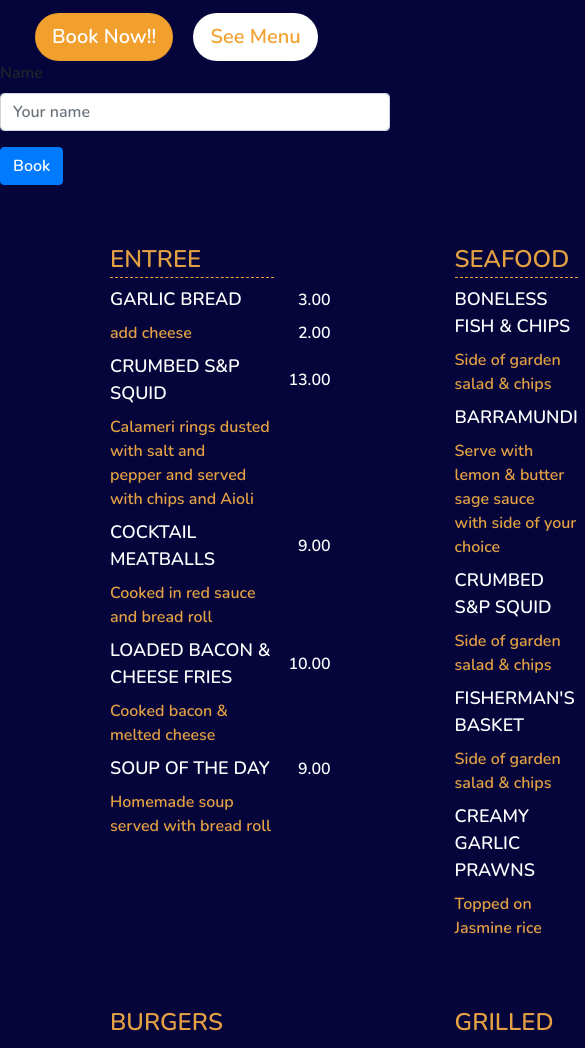
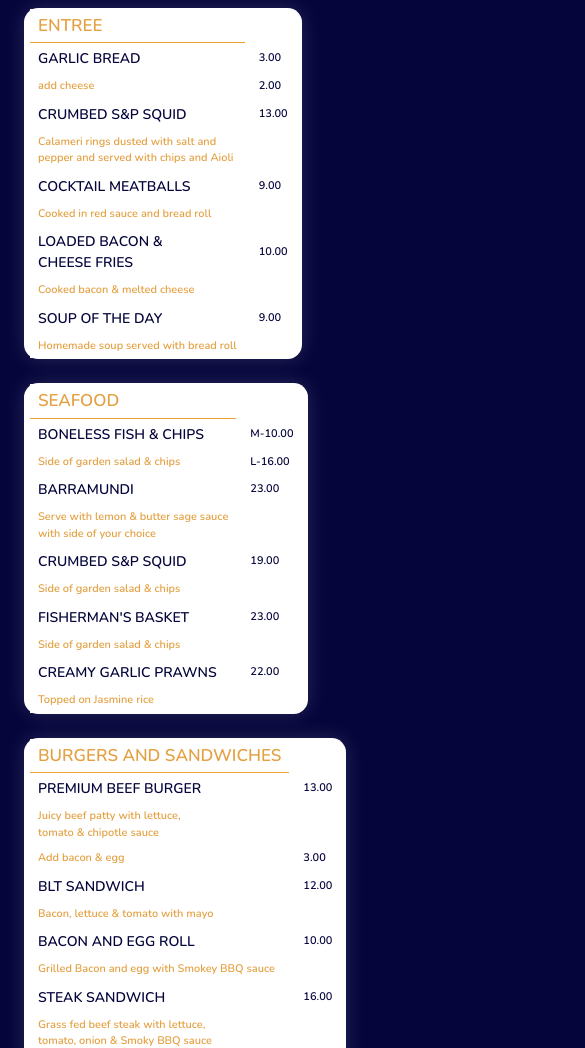
Before and after one commit to progmatic-99/cl, a website: page index.html in a window 390 px wide. Shown: the part 802-1850 px from the top of the page, 585 px wide, since content can reach past the window. Drawn offline with nearby package versions, Linux system fonts and the light colour scheme.

Commit message:
responsive menu done

```diff
--- a/index.html
+++ b/index.html
@@ -54,15 +54,15 @@
         id="navbarSupportedContent"
       >
         <ul class="navbar-nav mx-auto">
-          <li class="nav-item active ml-4">
+          <li class="nav-item active ml-2">
             <a class="nav-link" href="#"
               >Home <span class="sr-only">(current)</span></a
             >
           </li>
-          <li class="nav-item ml-5">
+          <li class="nav-item ml-2">
             <a class="nav-link menu" href="#menu">Menu</a>
           </li>
-          <li class="nav-item ml-5">
+          <li class="nav-item ml-2">
             <a class="nav-link book" href="#book">Book a Table</a>
           </li>
         </ul>
@@ -109,7 +109,12 @@
     <section id="menu">
       <div class="dish table1">
         <table class="list">
+          <thead>
+            <tr>
               <th>ENTREE</th>
+            </tr>
+          </thead>
+          <tbody>
             <tr>
               <td class="dish-name">GARLIC BREAD</td>
               <td class="price">3.00</td>
@@ -149,11 +154,17 @@
             <tr>
               <td>Homemade soup served with bread roll</td>
             </tr>
+          </tbody>
         </table>
       </div>
       <div class="dish table2">
         <table class="list">
+          <thead>
+            <tr>
               <th>Seafood</th>
+            </tr>
+          </thead>
+          <tbody>
             <tr>
               <td class="dish-name">boneless fish & chips</td>
               <td class="price">M-10.00</td>
@@ -168,7 +179,8 @@
             </tr>
             <tr>
               <td>
-              Serve with lemon & butter sage sauce<br />with side of your choice
+                Serve with lemon & butter sage sauce<br />with side of your
+                choice
               </td>
             </tr>
             <tr>
@@ -192,17 +204,25 @@
             <tr>
               <td>Topped on Jasmine rice</td>
             </tr>
+          </tbody>
         </table>
       </div>
       <div class="dish table3">
         <table class="list">
+          <thead>
+            <tr>
               <th>burgers and sandwiches</th>
+            </tr>
+          </thead>
+          <tbody>
             <tr>
               <td class="dish-name">premium beef burger</td>
               <td class="price">13.00</td>
             </tr>
             <tr>
-            <td>Juicy beef patty with lettuce,<br />tomato & chipotle sauce</td>
+              <td>
+                Juicy beef patty with lettuce,<br />tomato & chipotle sauce
+              </td>
             </tr>
             <tr>
               <td>Add bacon & egg</td>
@@ -228,8 +248,8 @@
             </tr>
             <tr>
               <td>
-              Grass fed beef steak with lettuce,<br />tomato, onion & Smoky BBQ
-              sauce
+                Grass fed beef steak with lettuce,<br />tomato, onion & Smoky
+                BBQ sauce
               </td>
             </tr>
             <tr>
@@ -239,11 +259,17 @@
             <tr>
               <td>lettuce, tomato, onion and sweet chilli mayo</td>
             </tr>
+          </tbody>
         </table>
       </div>
       <div class="dish table4">
         <table class="list">
+          <thead>
+            <tr>
               <th>Grilled and crumbed</th>
+            </tr>
+          </thead>
+          <tbody>
             <tr>
               <td class="dish-name">250gm rump steak</td>
               <td class="price">24.00</td>
@@ -295,11 +321,17 @@
               <td>Served with seasonal veg or salad & chips</td>
               <td class="price">L-15</td>
             </tr>
+          </tbody>
         </table>
       </div>
       <div class="dish table5">
         <table class="list">
+          <thead>
+            <tr>
               <th>pasta</th>
+            </tr>
+          </thead>
+          <tbody>
             <tr>
               <td class="dish-name">ravioli</td>
               <td class="price">10.00</td>
@@ -330,11 +362,17 @@
             <tr>
               <td>Served with creamy garlic sauce</td>
             </tr>
+          </tbody>
         </table>
       </div>
       <div class="dish table6">
         <table class="list">
+          <thead>
+            <tr>
               <th>Sides</th>
+            </tr>
+          </thead>
+          <tbody>
             <tr>
               <td class="dish-name">garden salad</td>
               <td class="price">5.00</td>
@@ -358,6 +396,7 @@
               <td class="dish-name">bowl of mash potato</td>
               <td class="price">6.00</td>
             </tr>
+          </tbody>
         </table>
       </div>
     </section>
--- /dev/null
+++ b/sass/_config.scss
@@ -0,0 +1,34 @@
+$bg-color: #05053c;
+$hover-color: #f1a02d;
+$font: white;
+
+// Media Query mixins
+
+@mixin mediaSm {
+  // width cannot be more than 500px
+  @media screen and (max-width: 500px) {
+    @content;
+  }
+}
+
+@mixin mediaMd {
+  // width cannot be more than 768px
+  @media screen and (min-width: 501px) and (max-width: 768px) {
+    // @import "menu";
+    @content;
+  }
+}
+
+@mixin mediaLg {
+  // width cannot be less than 769px
+  @media screen and (min-width: 769px) and (max-width: 1170px) {
+    @content;
+  }
+}
+
+@mixin mediaXl {
+  // width cannot be less than 1171px
+  @media screen and (min-width: 1171px) {
+    @content;
+  }
+}
--- /dev/null
+++ b/sass/_mobile.scss
@@ -0,0 +1,109 @@
+@include mediaSm {
+  .navbar {
+    .navbar-brand {
+      #logo {
+        margin-left: 0;
+      }
+    }
+    .navbar-toggler {
+      .navbar-toggler-icon {
+        font-size: 1.7rem;
+      }
+    }
+  }
+
+  .content {
+    .art {
+      figure {
+        img {
+          max-width: 350px;
+          max-height: 280px;
+        }
+      }
+    }
+    .text {
+      .buttons {
+        margin-left: 1.3rem;
+        .btn {
+          margin-top: 0.6rem;
+        }
+      }
+      .head {
+        h1 {
+          font-size: 2rem;
+          text-align: center;
+        }
+      }
+    }
+  }
+
+  #menu {
+    grid-template-areas:
+      "table1"
+      "table2"
+      "table3"
+      "table4"
+      "table5"
+      "table6";
+
+    grid-template-columns: repeat(1, 1fr);
+
+    .dish {
+      margin: 1.5rem 0 0 1.5rem;
+      .list {
+        border-spacing: 0.4rem 0.1rem;
+        th {
+          font-size: 17px;
+        }
+        tr {
+          .dish-name {
+            font-size: 14px;
+          }
+          .price {
+            text-align: start;
+          }
+          td {
+            font-size: 11px;
+          }
+        }
+      }
+    }
+  }
+}
+
+@include mediaMd {
+  .content {
+    .art {
+      figure {
+        img {
+          max-height: 340px;
+        }
+      }
+    }
+  }
+  #menu {
+    grid-template-areas:
+      "table1 table2"
+      "table3 table4"
+      "table5 table6";
+
+    .dish {
+      margin: 1.5rem 0 0 1.5rem;
+      .list {
+        // border-spacing: 0.5rem 1rem;
+
+        th {
+          font-size: 18px;
+        }
+        tr {
+          .dish-name {
+            font-size: 14px;
+          }
+          td {
+            font-size: 11px;
+          }
+        }
+      }
+    }
+  }
+}
--- a/sass/index.scss
+++ b/sass/index.scss
@@ -1,6 +1,4 @@
-$bg-color: #05053c;
-$hover-color: #f1a02d;
-$font: white;
+@import "config";
 
 * {
   box-sizing: border-box;
@@ -68,8 +66,8 @@
     margin-left: 0.5rem;
     figure {
       img {
-        width: 518px;
-        height: 452px;
+        max-width: 518px;
+        max-height: 452px;
         border-radius: 47px;
       }
     }
@@ -121,37 +119,59 @@
 
 #menu {
   display: grid;
+  // overflow-x: hidden;
+
   grid-template-areas:
     "table1 table2"
     "table3 table4"
     "table5 table6";
+  grid-template-columns: repeat(2, 1fr);
 
   .dish {
     margin: 3rem 0 0 6rem;
+
+    .list,
+    thead,
+    tbody,
+    th,
+    tr,
+    td,
+    .dish-name,
+    .price {
+      background-color: white;
+    }
 
     .list {
       color: $hover-color;
       border-spacing: 0.9rem 0.5rem;
       border-collapse: separate;
+      box-shadow: 0 0 20px rgba(255, 250, 250, 0.15);
+      border-radius: 0.9rem;
+
       th {
         text-transform: uppercase;
-        border-bottom: 1.5px dashed $hover-color;
+        border-bottom: thin solid $hover-color;
         font-size: 24px;
         font-weight: 900;
       }
+
+      th,
+      td {
+        padding: 4px 8px;
+      }
       tr {
         color: #e4a143;
+
         .dish-name {
           // margin: 2rem 0 2rem 0;
-          color: $font;
+          color: $bg-color;
           text-transform: uppercase;
-          font-size: 18px;
+          font-size: 16px;
           font-weight: bold;
         }
         .price {
-          color: $font;
+          color: $bg-color;
           text-align: right;
-          margin-left: 3rem;
         }
       }
     }
@@ -176,3 +196,5 @@
     grid-area: table6;
   }
 }
+
+@import "mobile";
```
Also changed, not shown: index.css. Lines whose indentation alone changed are shown as unchanged.
